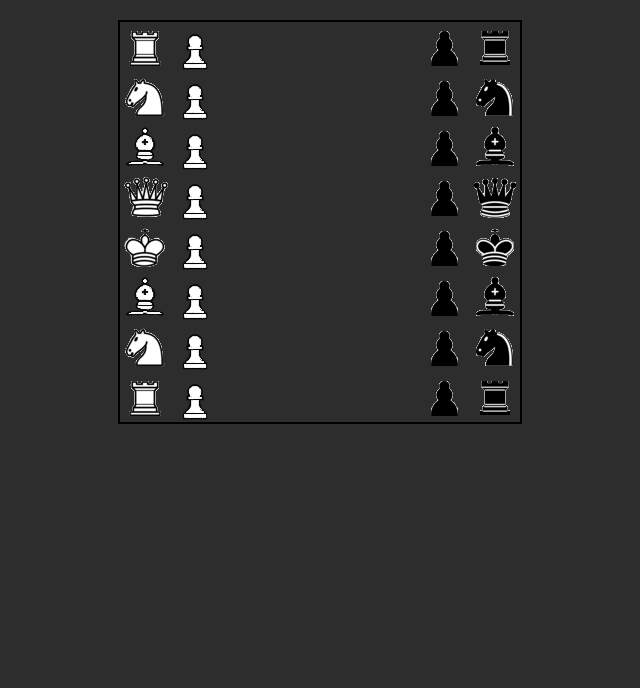
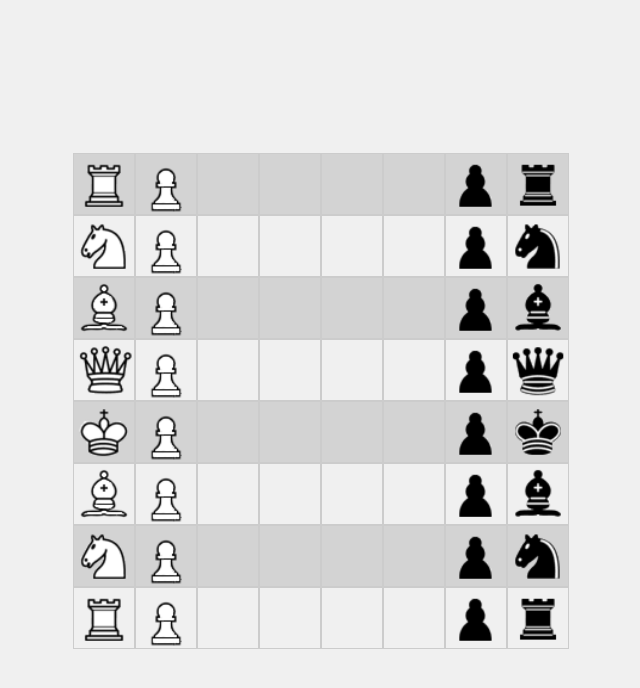
Before and after one commit to JasonNovakLU/CM, a plain HTML site: page index.html in a window 1280 px wide. Shown: the whole page, without its empty margins (320-960 px from the left). Drawn offline with Linux system fonts and the light colour scheme.

Commit message:
Update style.css

```diff
--- a/style.css
+++ b/style.css
@@ -1,39 +1,34 @@
-/* Page styling */
 body {
-    background-color: #2d2d2d; /* Dark grey background */
-    color: white; /* White text for contrast */
     font-family: Arial, sans-serif;
-    text-align: center;
+    background-color: #f0f0f0;
+    display: flex;
+    justify-content: center;
+    align-items: center;
+    height: 100vh;
     margin: 0;
-    padding: 0;
 }
 
-/* Chessboard container */
 #chessboard {
     display: grid;
-    grid-template-columns: repeat(8, 50px); /* 8 columns of 50px */
-    grid-template-rows: repeat(8, 50px);    /* 8 rows of 50px */
-    width: 400px; /* Board width */
-    height: 400px; /* Board height */
-    margin: 20px auto; /* Center the board horizontally */
-    border: 2px solid black; /* Optional border for the board */
+    grid-template-columns: repeat(8, 60px);
+    grid-template-rows: repeat(8, 60px);
+    gap: 2px;
 }
 
-/* Chessboard squares */
 .cell {
-    width: 50px;
-    height: 50px;
+    width: 60px;
+    height: 60px;
+    display: flex;
+    justify-content: center;
+    align-items: center;
+    background-color: #e0e0e0;
+    border: 1px solid #ccc;
 }
 
-.white {
-    background-color: #f0d9b5; /* Light tan for white squares */
+.cell:nth-child(even) {
+    background-color: #f0f0f0;
 }
 
-.black {
-    background-color: #b58863; /* Dark brown for black squares */
+.cell:nth-child(odd) {
+    background-color: #d3d3d3;
 }
-.cell img {
-    display: block;
-    width: 100%;
-    height: 100%;
-}
```
